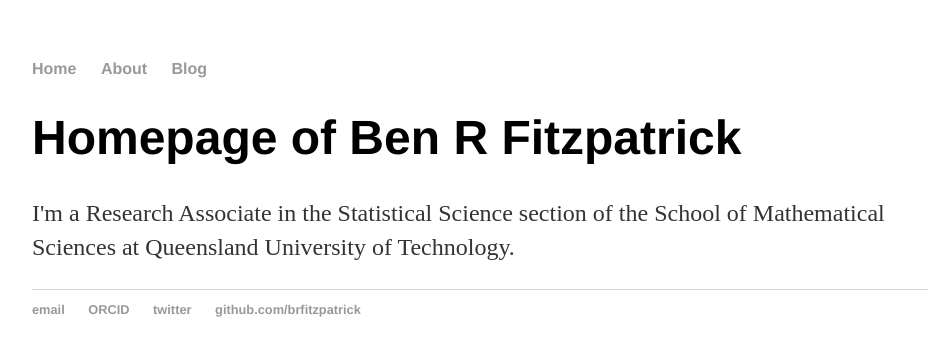
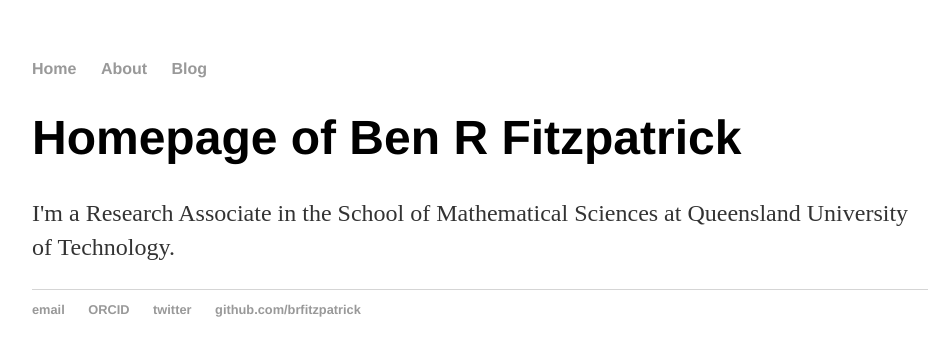
Before and after one commit to brfitzpatrick/brfitzpatrick.github.io, a Jekyll site: the page built from index.html, in a window 1280 px wide. Shown: the top 356 px of the page, without its empty margins (160-1099 px from the left). Built offline with Jekyll 4.4.1, drawn with Linux system fonts in a browser that asks for light colours.

Commit message:
Update index.html
shorter blurb

```diff
--- a/index.html
+++ b/index.html
@@ -4,5 +4,5 @@ title: Ben R Fitzpatrick
 ---
 <div class="blurb">
 	<h1>Homepage of Ben R Fitzpatrick</h1>
-	<p>I'm a Research Associate in the Statistical Science section of the School of Mathematical Sciences at Queensland University of Technology.</a></p>
+	<p>I'm a Research Associate in the School of Mathematical Sciences at Queensland University of Technology.</a></p>
 </div><!-- /.blurb -->
```
